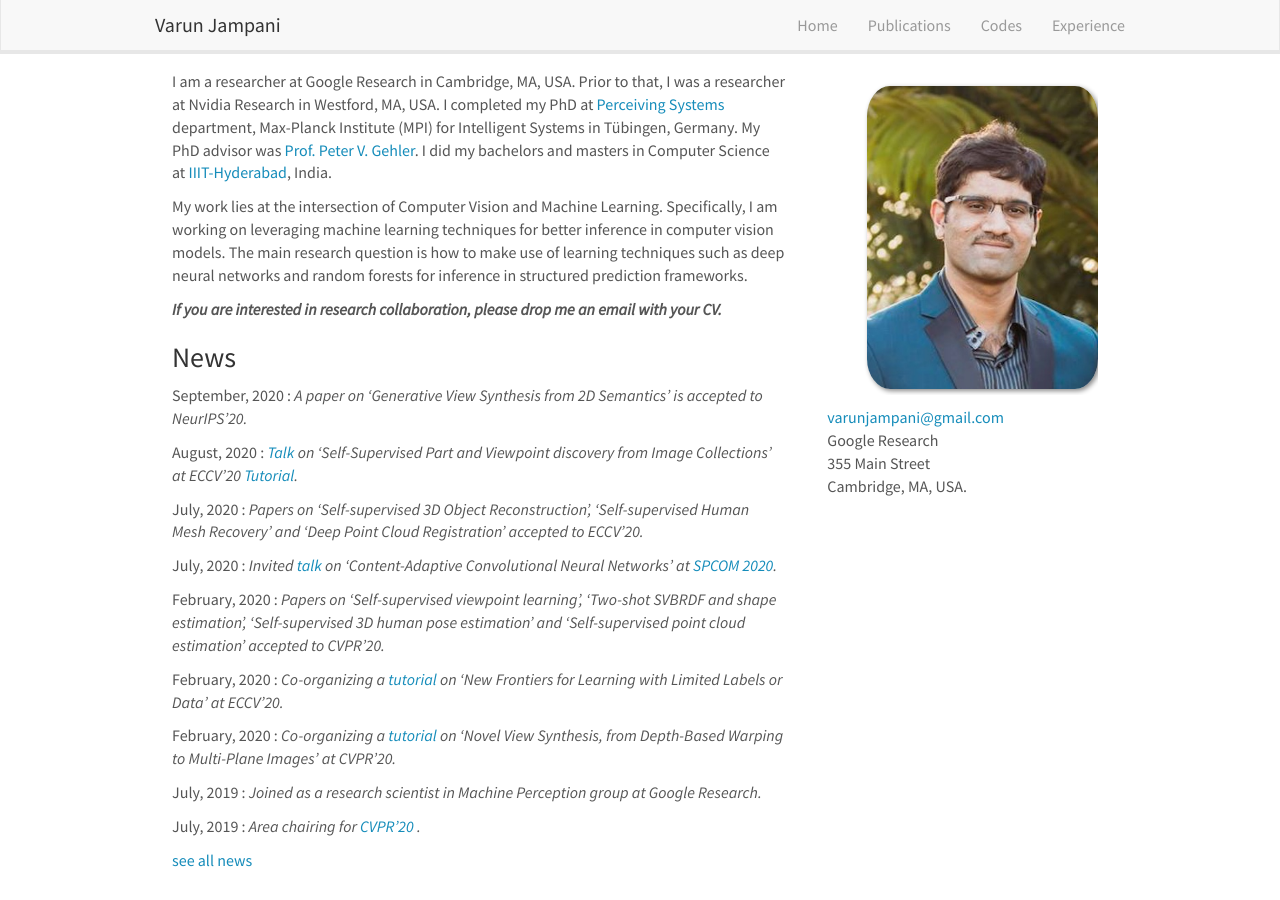
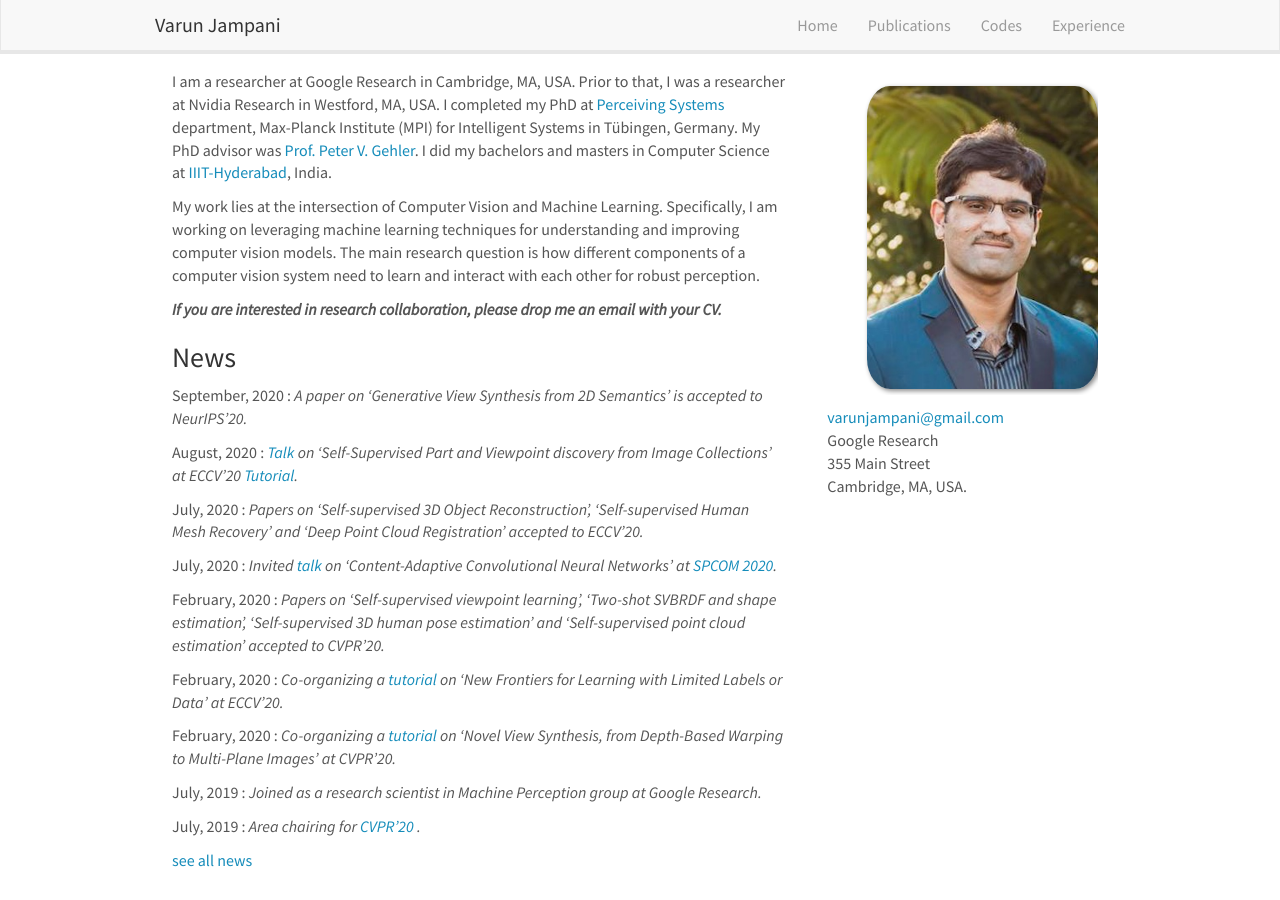
Before and after one commit to varunjampani/varunjampani.github.io, a Jekyll site: the page built from _pages/home.md, in a window 1280 px wide and 900 px high. Built offline with Jekyll 4.4.1, drawn with Linux system fonts in a browser that asks for light colours; nearby versions of some CDN libraries.

Commit message:
Update home.md

```diff
--- a/_pages/home.md
+++ b/_pages/home.md
@@ -15,7 +15,7 @@ permalink: /
 I am a researcher at Google Research in Cambridge, MA, USA. Prior to that, I was a researcher at Nvidia Research in Westford, MA, USA. I completed my PhD at [Perceiving Systems](https://ps.is.tuebingen.mpg.de) department, Max-Planck Institute (MPI) for Intelligent Systems in T&uuml;bingen, Germany. My PhD advisor was [Prof. Peter V. Gehler](http://files.is.tue.mpg.de/pgehler//).
 I did my bachelors and masters in Computer Science at [IIIT-Hyderabad](https://www.iiit.ac.in), India.
 
-My work lies at the intersection of Computer Vision and Machine Learning. Specifically, I am working on leveraging machine learning techniques for better inference in computer vision models. The main research question is how to make use of learning techniques such as deep neural networks and random forests for inference in structured prediction frameworks.
+My work lies at the intersection of Computer Vision and Machine Learning. Specifically, I am working on leveraging machine learning techniques for understanding and improving computer vision models. The main research question is how different components of a computer vision system need to learn and interact with each other for robust perception.
 
 <!-- **_I am looking for motivated students for collaborations and internships. If interested, please drop me an email with your CV._** -->
 
```
